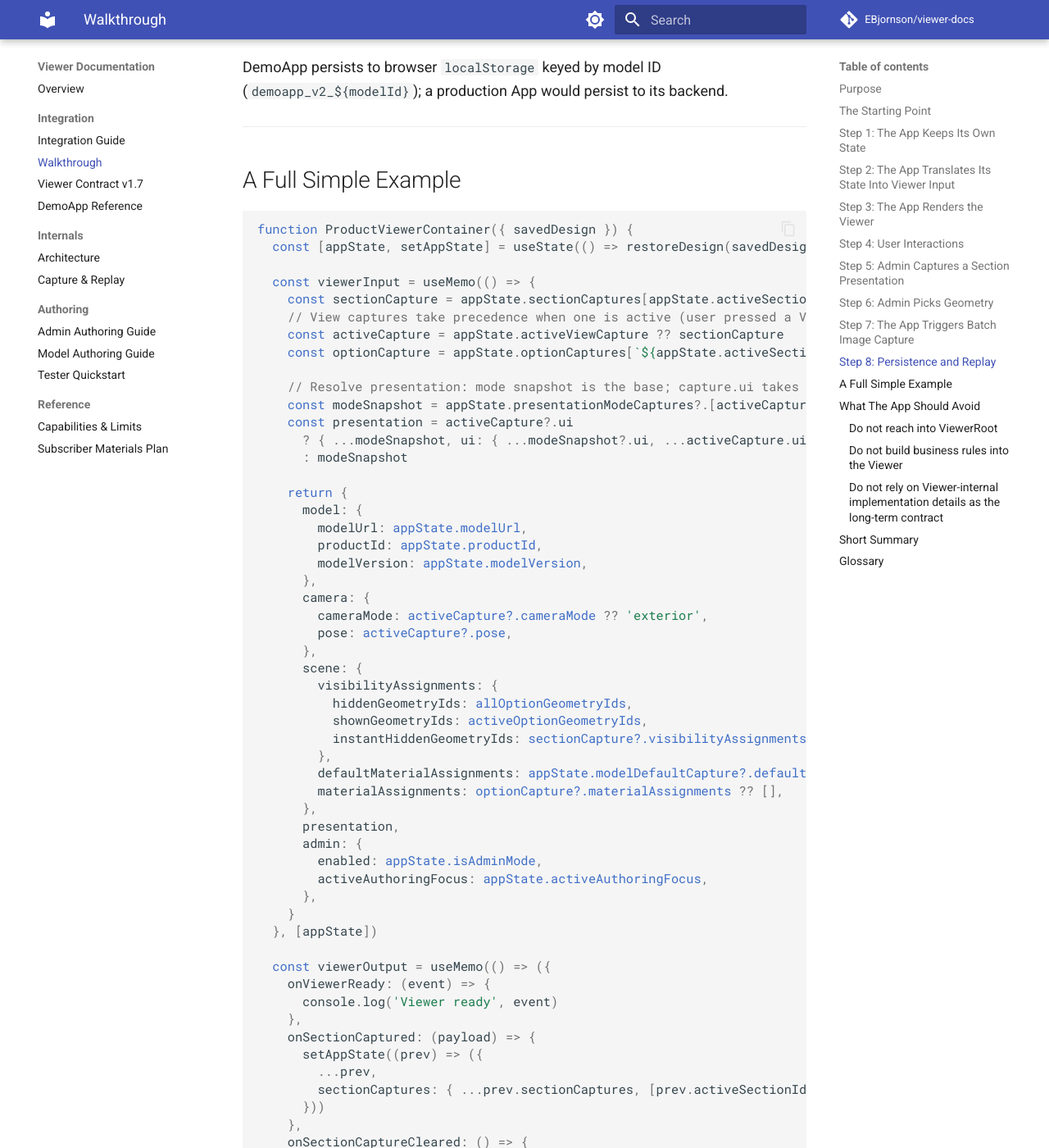
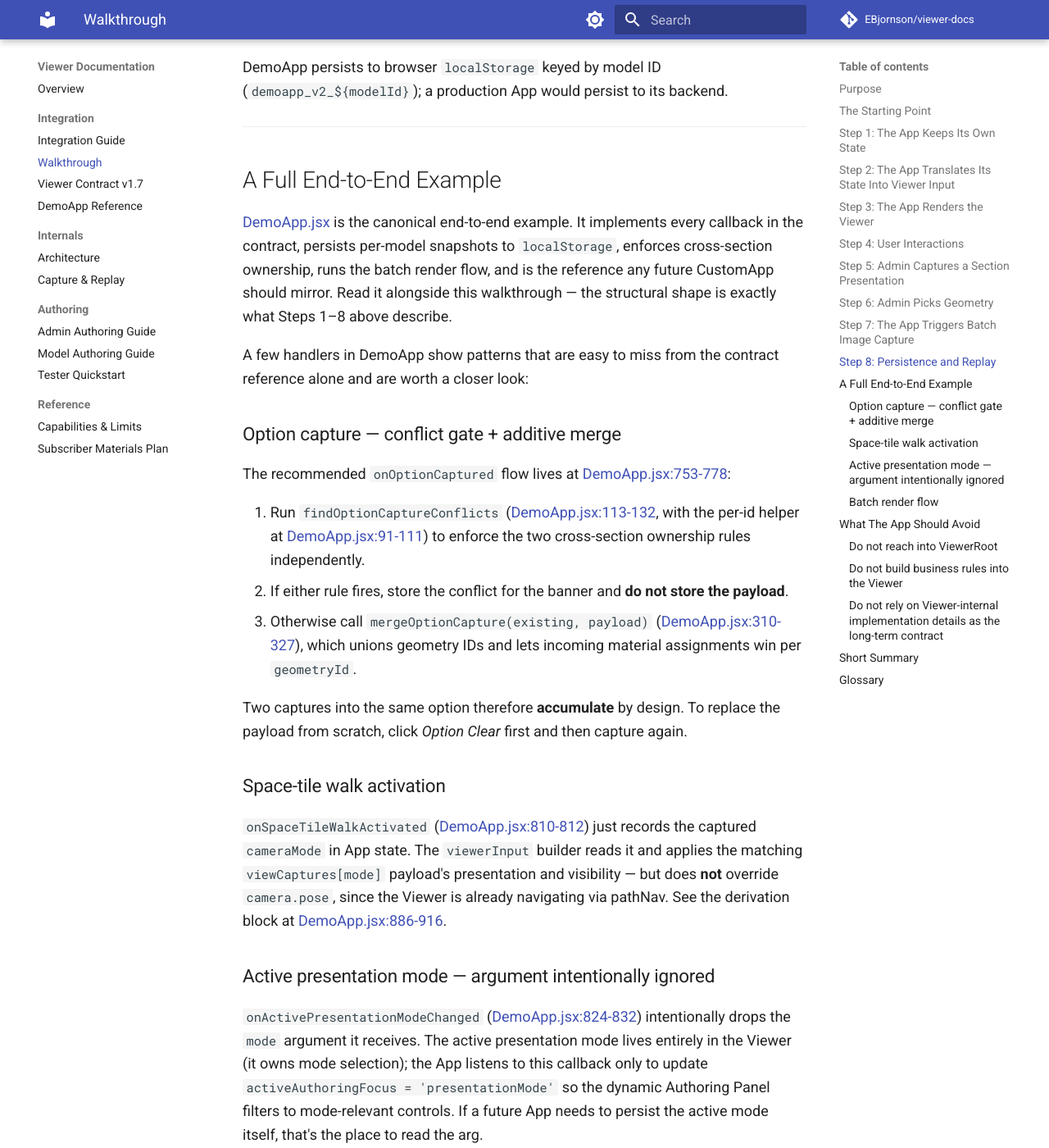
Before and after one commit to EBjornson/viewer-docs, an MkDocs documentation site: the page built from docs/integration_walkthrough.md, in a window 1280 px wide and 1400 px high, scrolled down 8662 px. Shown: the whole window at 82% size. Built offline with MkDocs 1.6.1 and Material for MkDocs 9.7.7, drawn with Linux system fonts in a browser that asks for light colours; comment, search, counter and statistics services are not loaded; some of the changed text lies outside the part shown.

Commit message:
Sync from main repo @ 0a4a826
Source branch: main
Source commit: 0a4a8267ecc7bb5713c88cce88e178059d5897ba

````diff
--- a/docs/integration_walkthrough.md
+++ b/docs/integration_walkthrough.md
@@ -342,186 +342,33 @@ DemoApp persists to browser `localStorage` keyed by model ID (`demoapp_v2_${mode
 
 ---
 
-## A Full Simple Example
+## A Full End-to-End Example
 
-```tsx
-function ProductViewerContainer({ savedDesign }) {
-  const [appState, setAppState] = useState(() => restoreDesign(savedDesign))
+[DemoApp.jsx](../src/DemoApp/DemoApp.jsx) is the canonical end-to-end example. It implements every callback in the contract, persists per-model snapshots to `localStorage`, enforces cross-section ownership, runs the batch render flow, and is the reference any future CustomApp should mirror. Read it alongside this walkthrough — the structural shape is exactly what Steps 1–8 above describe.
 
-  const viewerInput = useMemo(() => {
-    const sectionCapture = appState.sectionCaptures[appState.activeSectionId]
-    // View captures take precedence when one is active (user pressed a View button)
-    const activeCapture = appState.activeViewCapture ?? sectionCapture
-    const optionCapture = appState.optionCaptures[`${appState.activeSectionId}_${getChosenOption(appState)}`]
+A few handlers in DemoApp show patterns that are easy to miss from the contract reference alone and are worth a closer look:
 
-    // Resolve presentation: mode snapshot is the base; capture.ui takes precedence over snapshot ui
-    const modeSnapshot = appState.presentationModeCaptures?.[activeCapture?.presentationMode] ?? defaultPresentation
-    const presentation = activeCapture?.ui
-      ? { ...modeSnapshot, ui: { ...modeSnapshot?.ui, ...activeCapture.ui } }
-      : modeSnapshot
+### Option capture — conflict gate + additive merge
 
-    return {
-      model: {
-        modelUrl: appState.modelUrl,
-        productId: appState.productId,
-        modelVersion: appState.modelVersion,
-      },
-      camera: {
-        cameraMode: activeCapture?.cameraMode ?? 'exterior',
-        pose: activeCapture?.pose,
-      },
-      scene: {
-        visibilityAssignments: {
-          hiddenGeometryIds: allOptionGeometryIds,
-          shownGeometryIds: activeOptionGeometryIds,
-          instantHiddenGeometryIds: sectionCapture?.visibilityAssignments?.hiddenGeometryIds,
-        },
-        defaultMaterialAssignments: appState.modelDefaultCapture?.defaultMaterialAssignments,
-        materialAssignments: optionCapture?.materialAssignments ?? [],
-      },
-      presentation,
-      admin: {
-        enabled: appState.isAdminMode,
-        activeAuthoringFocus: appState.activeAuthoringFocus,
-      },
-    }
-  }, [appState])
+The recommended `onOptionCaptured` flow lives at [DemoApp.jsx:753-778](../src/DemoApp/DemoApp.jsx#L753-L778):
 
-  const viewerOutput = useMemo(() => ({
-    onViewerReady: (event) => {
-      console.log('Viewer ready', event)
-    },
-    onSectionCaptured: (payload) => {
-      setAppState((prev) => ({
-        ...prev,
-        sectionCaptures: { ...prev.sectionCaptures, [prev.activeSectionId]: payload },
-      }))
-    },
-    onSectionCaptureCleared: () => {
-      setAppState((prev) => {
-        const n = { ...prev.sectionCaptures }
-        delete n[prev.activeSectionId]
-        return { ...prev, sectionCaptures: n }
-      })
-    },
-    onOptionCaptured: (payload) => {
-      // Enforce cross-section ownership with two independent rules:
-      //   1) show/hide list ownership (geometryIds) is exclusive across sections
-      //   2) material assignment ownership is exclusive across sections
-      // The same geometry MAY appear in section A's show/hide list and section
-      // B's material assignments — that's allowed.
-      // If either rule is violated, reject the capture and surface a banner.
-      const conflicts = findOptionCaptureConflicts(
-        appState.optionCaptures,
-        appState.activeSectionId,
-        payload,
-      )
-      if (conflicts.geometry.length || conflicts.material.length) {
-        setCaptureConflict({
-          sectionId: appState.activeSectionId,
-          optionId: getChosenOption(appState),
-          conflicts,
-        })
-        return
-      }
+1. Run `findOptionCaptureConflicts` ([DemoApp.jsx:113-132](../src/DemoApp/DemoApp.jsx#L113-L132), with the per-id helper at [DemoApp.jsx:91-111](../src/DemoApp/DemoApp.jsx#L91-L111)) to enforce the two cross-section ownership rules independently.
+2. If either rule fires, store the conflict for the banner and **do not store the payload**.
+3. Otherwise call `mergeOptionCapture(existing, payload)` ([DemoApp.jsx:310-327](../src/DemoApp/DemoApp.jsx#L310-L327)), which unions geometry IDs and lets incoming material assignments win per `geometryId`.
 
-      // Additive merge: union geometry IDs, incoming wins per geometryId for materials.
-      // To replace from scratch, clear first then capture again.
-      setAppState((prev) => {
-        const key = `${prev.activeSectionId}_${getChosenOption(prev)}`
-        const existing = prev.optionCaptures[key]
-        return {
-          ...prev,
-          optionCaptures: { ...prev.optionCaptures, [key]: mergeOptionCapture(existing, payload) },
-        }
-      })
-    },
-    onMaterialDefaultsCaptured: (payload) => {
-      setAppState((prev) => ({ ...prev, modelDefaultCapture: payload }))
-    },
-    onViewCaptured: (payload) => {
-      setAppState((prev) => ({
-        ...prev,
-        viewCaptures: { ...prev.viewCaptures, [payload.cameraMode]: payload },
-      }))
-    },
-    onViewCaptureCleared: (cameraMode) => {
-      setAppState((prev) => {
-        const n = { ...prev.viewCaptures }
-        delete n[cameraMode]
-        return { ...prev, viewCaptures: n }
-      })
-    },
-    onViewSelected: (cameraMode) => {
-      // In User Mode: store the view capture so viewerInput can replay pose + presentation + ui.
-      // Also set activeAuthoringFocus so the dynamic Authoring Panel adapts in admin mode.
-      // If no capture exists for this mode, still update focus.
-      setAppState((prev) => {
-        const capture = prev.viewCaptures[cameraMode]
-        const next = { ...prev, activeAuthoringFocus: 'view' }
-        return capture ? { ...next, activeViewCapture: capture } : next
-      })
-    },
-    onSpaceTileWalkActivated: (cameraMode) => {
-      // Apply presentation + visibility from the stored view capture, but do NOT
-      // set a camera pose — the Viewer is already navigating via pathNav.
-      // Resolve through presentationModeCaptures (view captures carry a mode key, not a full snapshot).
-      setAppState((prev) => {
-        const capture = prev.viewCaptures[cameraMode]
-        if (!capture) return prev
-        const modeSnapshot = prev.presentationModeCaptures?.[capture.presentationMode] ?? defaultPresentation
-        const presentation = capture.ui
-          ? { ...modeSnapshot, ui: { ...modeSnapshot?.ui, ...capture.ui } }
-          : modeSnapshot
-        return { ...prev, spaceTileWalkPresentation: presentation, spaceTileWalkVisibility: capture.visibilityAssignments }
-      })
-    },
-    onPresentationModeCaptured: (payload) => {
-      setAppState((prev) => ({
-        ...prev,
-        presentationModeCaptures: { ...prev.presentationModeCaptures, [payload.mode]: payload.presentation },
-      }))
-    },
-    onActivePresentationModeChanged: () => {
-      // Track focus so the dynamic Authoring Panel surfaces presentation-mode controls.
-      setAppState((prev) => ({ ...prev, activeAuthoringFocus: 'presentationMode' }))
-    },
-    onGeometryPicked: (event) => {
-      console.log('Geometry picked', event)
-    },
-    onRenderCaptured: (event) => {
-      if (event?.blob) {
-        batchBlobsRef.current.push({ metadata: event.metadata, blob: event.blob })
-      }
-    },
-    onBatchCaptureComplete: () => {
-      batchBlobsRef.current.forEach(({ metadata, blob }) => {
-        const url = URL.createObjectURL(blob)
-        const a = document.createElement('a')
-        a.href = url
-        a.download = `${metadata?.sectionLabel ?? 'section'}.jpg`
-        document.body.appendChild(a)
-        a.click()
-        document.body.removeChild(a)
-        setTimeout(() => URL.revokeObjectURL(url), 1000)
-      })
-      batchBlobsRef.current = []
-    },
-    onError: (event) => {
-      console.error('Viewer error', event)
-    },
-  }), [])
+Two captures into the same option therefore **accumulate** by design. To replace the payload from scratch, click *Option Clear* first and then capture again.
 
-  return (
-    <Viewer
-      input={viewerInput}
-      output={viewerOutput}
-    />
-  )
-}
-```
+### Space-tile walk activation
 
-This example is intentionally simple, but it shows the right flow.
+`onSpaceTileWalkActivated` ([DemoApp.jsx:810-812](../src/DemoApp/DemoApp.jsx#L810-L812)) just records the captured `cameraMode` in App state. The `viewerInput` builder reads it and applies the matching `viewCaptures[mode]` payload's presentation and visibility — but does **not** override `camera.pose`, since the Viewer is already navigating via pathNav. See the derivation block at [DemoApp.jsx:886-916](../src/DemoApp/DemoApp.jsx#L886-L916).
+
+### Active presentation mode — argument intentionally ignored
+
+`onActivePresentationModeChanged` ([DemoApp.jsx:824-832](../src/DemoApp/DemoApp.jsx#L824-L832)) intentionally drops the `mode` argument it receives. The active presentation mode lives entirely in the Viewer (it owns mode selection); the App listens to this callback only to update `activeAuthoringFocus = 'presentationMode'` so the dynamic Authoring Panel filters to mode-relevant controls. If a future App needs to persist the active mode itself, that's the place to read the arg.
+
+### Batch render flow
+
+`onRenderCaptured` ([DemoApp.jsx:833-837](../src/DemoApp/DemoApp.jsx#L833-L837)) accumulates JPEG blobs in a `useRef` array as each item completes. `onBatchCaptureComplete` ([DemoApp.jsx:838-855](../src/DemoApp/DemoApp.jsx#L838-L855)) then composites a footer overlay (`compositeInfoOverlay` at [DemoApp.jsx:22-76](../src/DemoApp/DemoApp.jsx#L22-L76)) onto each blob and triggers downloads. The trigger is the `admin.batchCapture.nonce` increment in `handleCaptureSectionRenderings` ([DemoApp.jsx:920-956](../src/DemoApp/DemoApp.jsx#L920-L956)) — the Viewer detects the bump and processes the items in sequence.
 
 ---
 
````
Also changed, not shown: 1 other file.
